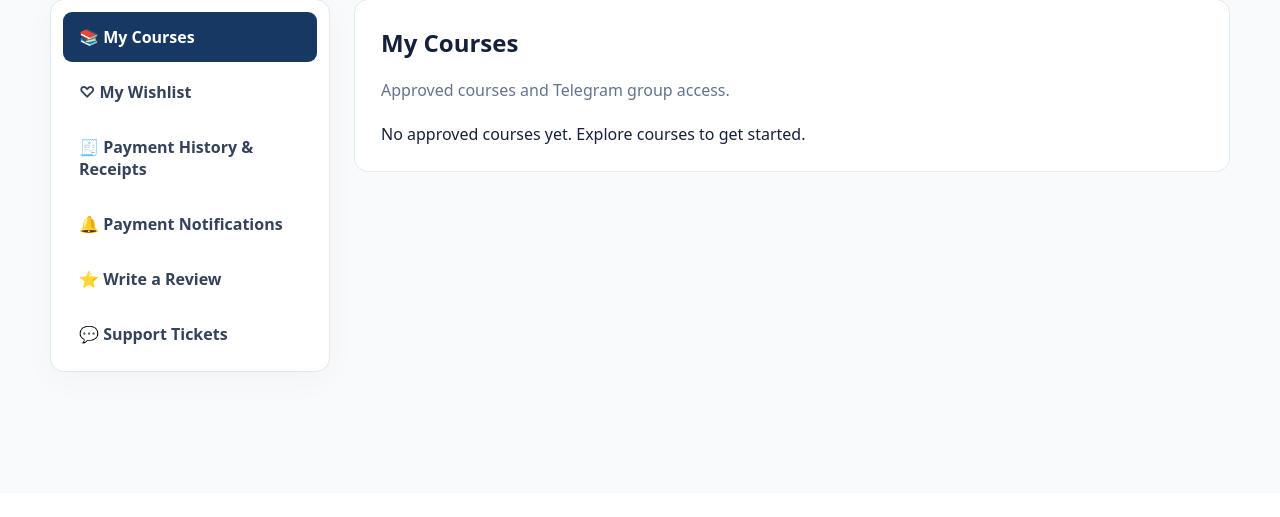
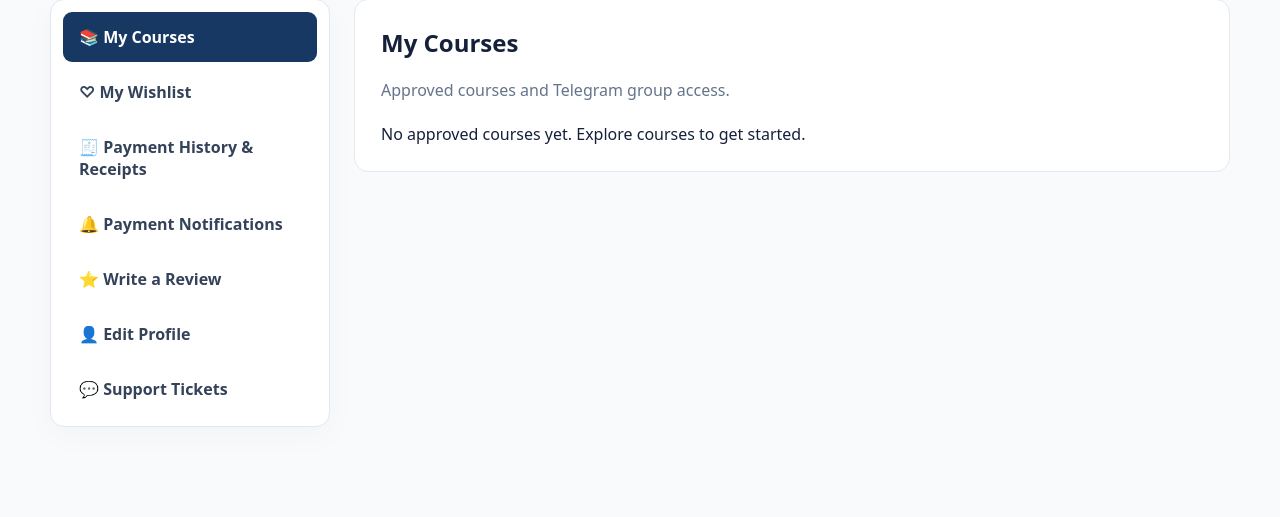
Before and after one commit to sayannandi293-design/Imperial-Education, a Spring Boot app: page /account.html in a window 1280 px wide. Shown: the part 307-824 px from the top of the page. Before the commit the page ends 679 px from the top, so only its background shows below. Run offline with Spring Boot 4, Linux system fonts and the light colour scheme; the visitor is signed in with stand-in values (Sample User, id 1); data that the repository does not hold is empty; some of the project's set-up classes (security, data sources, template engines, error pages and the like) are left out, and stand-ins take their place.

Commit message:
Add student profile editing tab without changing existing account tabs

```diff
--- a/src/main/resources/static/account.html
+++ b/src/main/resources/static/account.html
@@ -7,6 +7,7 @@
 <button type="button" role="tab" class="account-tab" data-account-tab="payments" aria-controls="account-payments" aria-selected="false">🧾 Payment History & Receipts</button>
 <button type="button" role="tab" class="account-tab" data-account-tab="notifications" aria-controls="account-notifications" aria-selected="false">🔔 Payment Notifications</button>
 <button type="button" role="tab" class="account-tab" data-account-tab="reviews" aria-controls="account-reviews" aria-selected="false">⭐ Write a Review</button>
+<button type="button" role="tab" class="account-tab" data-account-tab="profile" aria-controls="account-profile" aria-selected="false">👤 Edit Profile</button>
 <button type="button" role="tab" class="account-tab" data-account-tab="support" aria-controls="account-support" aria-selected="false">💬 Support Tickets</button>
 </div>
 <div class="account-content">
@@ -15,5 +16,6 @@
 <section class="admin-panel account-panel" id="account-payments" role="tabpanel" data-account-panel="payments" hidden><h2>Payment History & Receipts</h2><p class="account-panel-desc">Check your payment status and download order records.</p><div id="my-payments">Loading payment requests…</div></section>
 <section class="admin-panel account-panel" id="account-notifications" role="tabpanel" data-account-panel="notifications" hidden><h2>Payment Notifications</h2><div id="payment-notifications">Loading notifications…</div></section>
 <section class="admin-panel account-panel" id="account-reviews" role="tabpanel" data-account-panel="reviews" hidden><h2>Submit a Course Review</h2><form id="student-review-form"><label>Approved Course<select id="student-review-course" required></select></label><label>Rating<select id="student-review-rating"><option value="5">5 - Excellent</option><option value="4">4 - Good</option><option value="3">3 - Average</option><option value="2">2 - Poor</option><option value="1">1 - Very poor</option></select></label><label>Your Review<textarea id="student-review-comment" maxlength="1000" required rows="3"></textarea></label><button class="admin-button" type="submit">Submit Review</button></form><p id="student-review-message" role="status"></p></section>
+<section class="admin-panel account-panel" id="account-profile" role="tabpanel" data-account-panel="profile" hidden><h2>Edit Student Profile</h2><p class="account-panel-desc">You can update your display name. Your login email remains unchanged for account security.</p><form id="edit-profile-form"><label>Full name<input id="edit-profile-name" required maxlength="120" autocomplete="name"></label><label>Registered email<input id="edit-profile-email" type="email" readonly></label><button class="admin-button" type="submit">Save Changes</button></form><p id="edit-profile-message" role="status"></p></section>
 <section class="admin-panel account-panel" id="account-support" role="tabpanel" data-account-panel="support" hidden><h2>Support Tickets</h2><form id="student-ticket-form"><label>Subject<input id="ticket-subject" required maxlength="150"></label><label>Message<textarea id="ticket-message" required maxlength="3000" rows="3"></textarea></label><button class="admin-button" type="submit">Send Support Ticket</button></form><p id="student-ticket-message" role="status"></p><div id="student-tickets">Loading…</div></section>
 </div></div></main><script src="/account-tabs.js"></script><script src="/account.js"></script><script src="/account-extra.js"></script></body></html>
```
